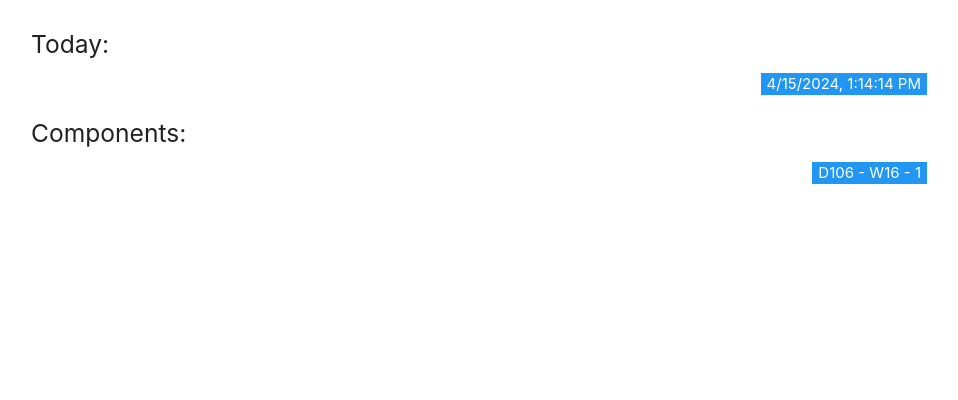
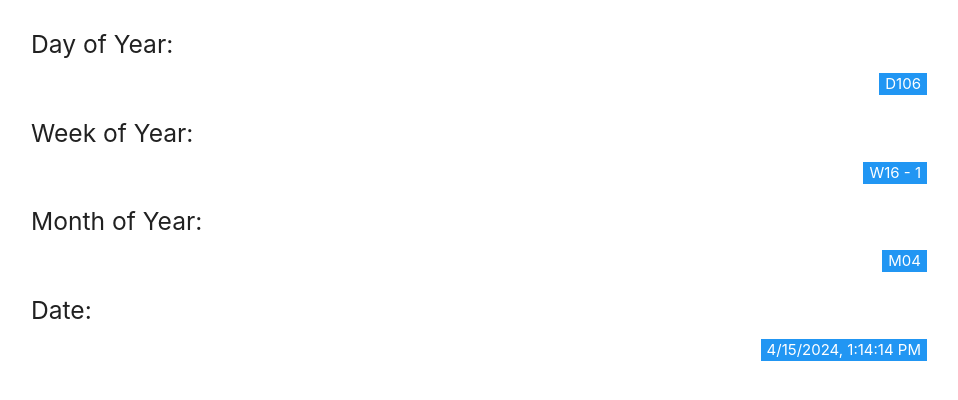
Before and after one commit to momentum-institute/date, a plain HTML site: page public/index.htm in a window 1280 px wide. Shown: the whole page, without its empty margins (161-1119 px from the left). Drawn offline with nearby package versions, Linux system fonts and the light colour scheme.

Commit message:
format components

```diff
--- a/public/index.htm
+++ b/public/index.htm
@@ -4,58 +4,38 @@
 <head>
     <meta charset="UTF-8">
     <meta name="viewport" content="width=device-width, initial-scale=1.0">
-    <title>ISO 8601 Date and Time</title>
+    <title>Today By The Numbers</title>
     <link href="https://cdnjs.cloudflare.com/ajax/libs/materialize/1.0.0/css/materialize.min.css" rel="stylesheet">
 </head>
 
 <body>
     <div class="container">
-        <!-- Display Date and Time with Offset -->
         <div class="section">
-            <h5>Today:</h5>
+            <h5>Day of Year:</h5>
+            <p><span id="day" class="badge blue white-text"></p>
+        </div>
+
+        <div class="section">
+            <h5>Week of Year:</h5>
+            <p><span id="week" class="badge blue white-text"></span></p>
+        </div>
+
+        <div class="section">
+            <h5>Month of Year:</h5>
+            <p><span id="month" class="badge blue white-text"></span></p>
+        </div>
+
+        <div class="section">
+            <h5>Date:</h5>
             <p><span id="dateTimeOffset" class="badge blue white-text"></span></p>
         </div>
-
-        <!-- Ordinal Date -->
-        <div class="section">
-            <h5>Components:</h5>
-            <p><span id="components" class="badge blue white-text"></span></p>
-        </div>
-
-        <!-- Week of the Year -->
-        <!-- <div class="section">
-            <h5>Week:</h5>
-            <p><span id="weekYear" class="badge blue white-text"></span></p>
-        </div> -->
-
-        <!-- Week and Weekday -->
-        <!-- <div class="section">
-            <h5>Week with Weekday:</h5>
-            <p><span id="weekDay" class="badge blue white-text"></span></p>
-        </div> -->
-
-        <!-- Display Current Date -->
-        <!-- <div class="section">
-            <h5>Today's Date:</h5>
-            <p><span id="currentDate" class="badge blue white-text"></span></p>
-        </div> -->
-
-        <!-- Display Time in UTC -->
-        <!-- <div class="section">
-            <h5>Time in UTC:</h5>
-            <p><span id="timeUTC" class="badge blue white-text"></span></p>
-        </div> -->
-
-        <!-- Display Date and Time in UTC -->
-        <!-- <div class="section">
-            <h5>Date and Time in UTC:</h5>
-            <p><span id="dateTimeUTC" class="badge blue white-text"></span></p>
-        </div> -->
 
         <script src="https://cdnjs.cloudflare.com/ajax/libs/materialize/1.0.0/js/materialize.min.js"></script>
         <script>
             function updateTime() {
                 const now = new Date();
+
+                const monthNumber = `${now.getMonth() + 1}`;
 
                 const offset = now.getTimezoneOffset();
                 const offsetHours = Math.floor(Math.abs(offset) / 60);
@@ -69,7 +49,9 @@
                 const weekNumber = Math.ceil(days / 7);
                 const weekday = now.getDay() === 0 ? 7 : now.getDay(); // Sunday as 7
 
-                document.getElementById('components').textContent = `D${String(days).padStart(3, '0')} - W${String(weekNumber).padStart(2, '0')} - ${weekday}`;
+                document.getElementById('day').textContent = `D${String(days).padStart(3, '0')}`;
+                document.getElementById('week').textContent = `W${String(weekNumber).padStart(2, '0')} - ${weekday}`;
+                document.getElementById('month').textContent = `M${monthNumber.padStart(2, '0')}`;
             }
 
             // Initial update
```
